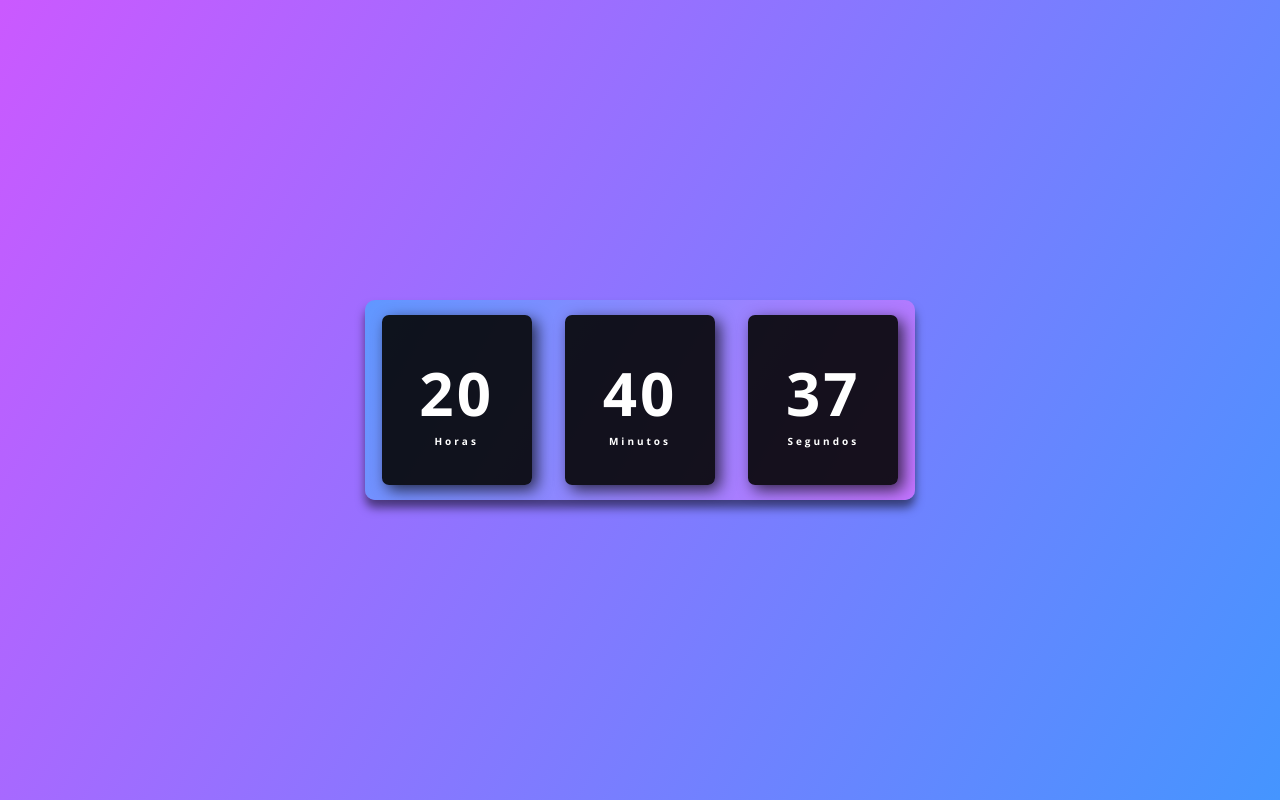
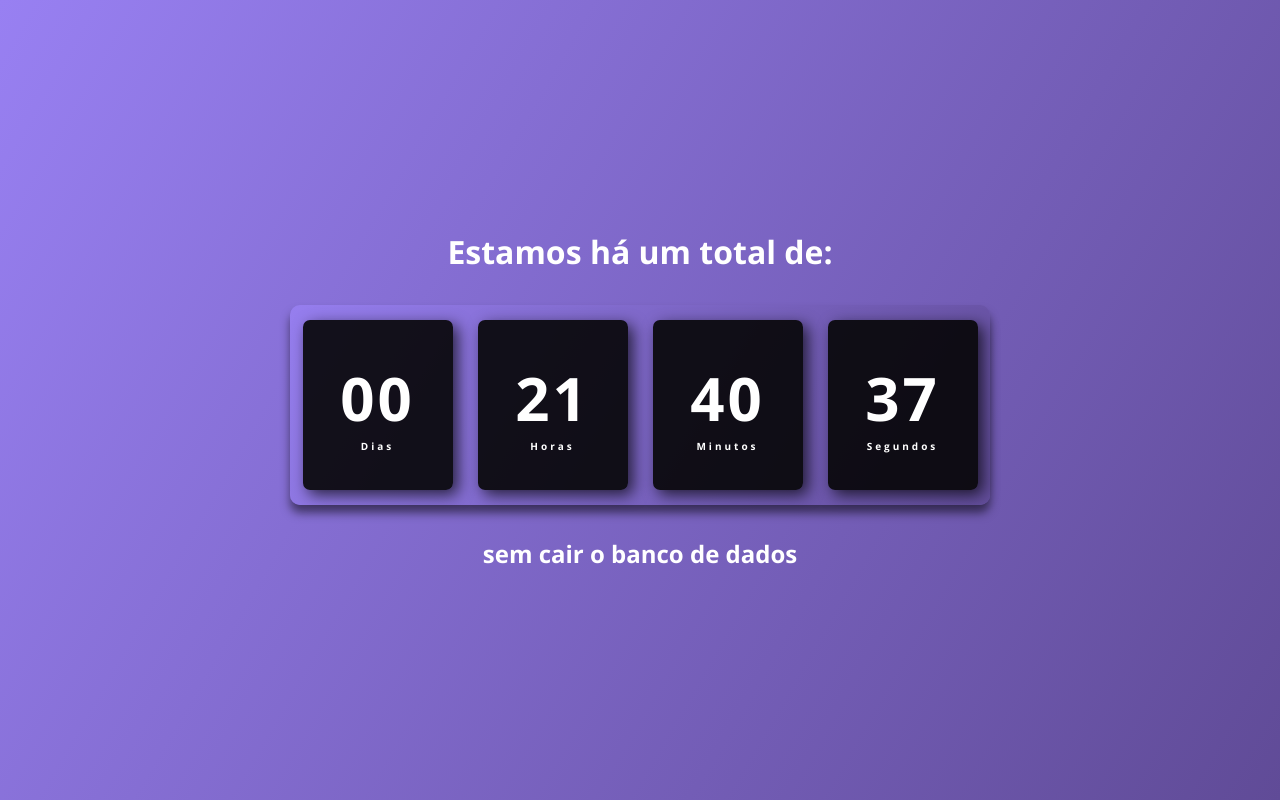
Before and after one commit to Filipe-Bacof/Relogio-digital-dinamico, a plain HTML site: page index.html in a window 1280 px wide. Drawn offline with nearby package versions, Linux system fonts and the light colour scheme.

Commit message:
feat: pedido da Luany para ter um contador

```diff
--- a/css/styles.css
+++ b/css/styles.css
@@ -8,10 +8,17 @@
 
 body {
   height: 100vh;
-    background: linear-gradient(120deg, #c13bffd8, #2583ffda);
+  background: linear-gradient(120deg, #9880f2, #604b97);
   display: flex;
+  flex-direction: column;
+  gap: 2rem;
   align-items: center;
   justify-content: center;
+}
+
+h1,
+h2 {
+  color: #fff;
 }
 
 .relogio {
@@ -19,8 +26,8 @@ body {
   align-items: center;
   justify-content: space-around;
   height: 200px;
-    width: 550px;
-    background: linear-gradient(120deg, #559fffda, #d271ffd8);
+  width: 700px;
+  background: linear-gradient(120deg, #9880f2da, #604b97d8);
   border-radius: 10px;
   box-shadow: 0px 8px 10px rgba(0, 0, 0, 0.5);
 }
--- a/index.html
+++ b/index.html
@@ -9,7 +9,14 @@
     <title>Relógio Digital Dinâmico</title>
   </head>
   <body>
+    <header>
+      <h1>Estamos há um total de:</h1>
+    </header>
     <div class="relogio">
+      <div>
+        <span id="dias">00</span>
+        <span class="tempo">Dias</span>
+      </div>
       <div>
         <span id="horas">00</span>
         <span class="tempo">Horas</span>
@@ -23,5 +30,8 @@
         <span class="tempo">Segundos</span>
       </div>
     </div>
+    <footer>
+      <h2>sem cair o banco de dados</h2>
+    </footer>
   </body>
 </html>
--- a/js/script.js
+++ b/js/script.js
@@ -1,18 +1,21 @@
+const dias = document.getElementById('dias');
 const horas = document.getElementById('horas');
 const minutos = document.getElementById('minutos');
 const segundos = document.getElementById('segundos');
 
+const dataEspecifica = new Date(2023, 10, 21, 23, 0, 0);
+
 const relogio = setInterval(function time() {
-    let dateToday = new Date();
-    let hr = dateToday.getHours();
-    let min = dateToday.getMinutes();
-    let sec = dateToday.getSeconds();
+    let dataAtual = new Date();
+    let diferenca = dataAtual - dataEspecifica;
 
-    if (hr < 10) hr = '0' + hr;
-    if (min < 10) min = '0' + min;
-    if (sec < 10) sec = '0' + sec;
+    let diasPassados = Math.floor(diferenca / (1000 * 60 * 60 * 24));
+    let horasPassadas = Math.floor((diferenca % (1000 * 60 * 60 * 24)) / (1000 * 60 * 60));
+    let minutosPassados = Math.floor((diferenca % (1000 * 60 * 60)) / (1000 * 60));
+    let segundosPassados = Math.floor((diferenca % (1000 * 60)) / 1000);
 
-    horas.textContent = hr;
-    minutos.textContent = min;
-    segundos.textContent = sec;
-})
+    dias.textContent = diasPassados < 10 ? '0' + diasPassados : diasPassados;
+    horas.textContent = horasPassadas < 10 ? '0' + horasPassadas : horasPassadas;
+    minutos.textContent = minutosPassados < 10 ? '0' + minutosPassados : minutosPassados;
+    segundos.textContent = segundosPassados < 10 ? '0' + segundosPassados : segundosPassados;
+}, 1000);
```
Lines whose indentation alone changed are shown as unchanged.
